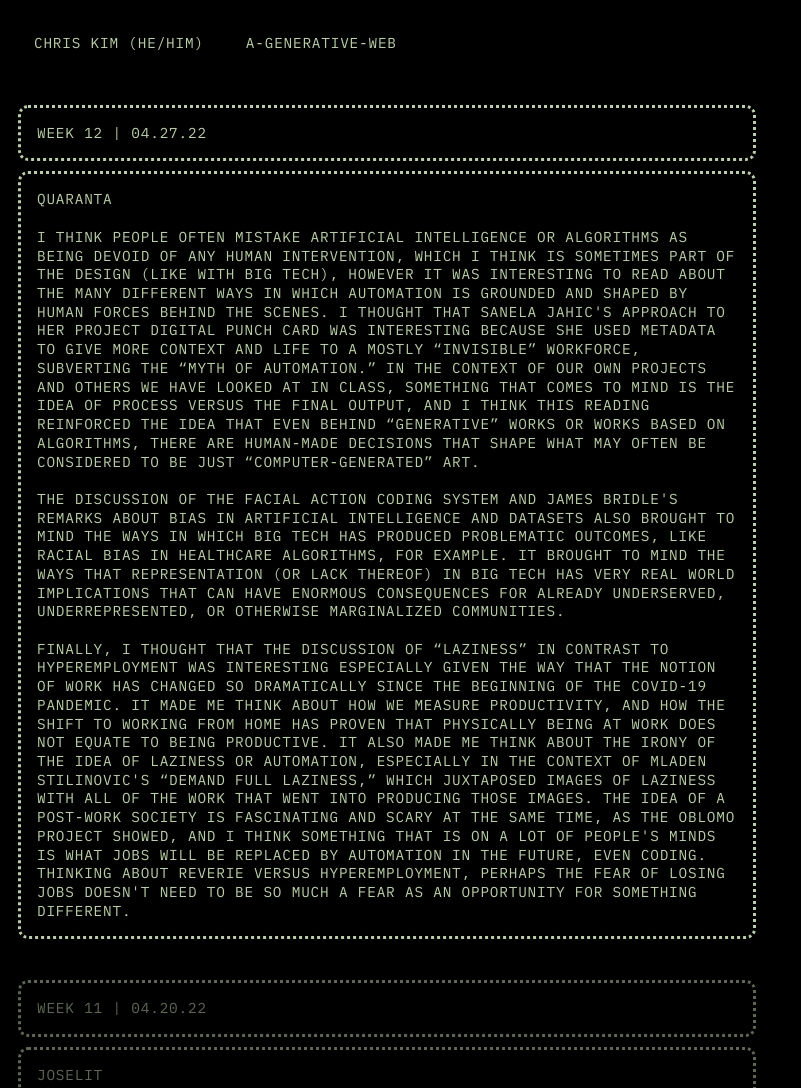
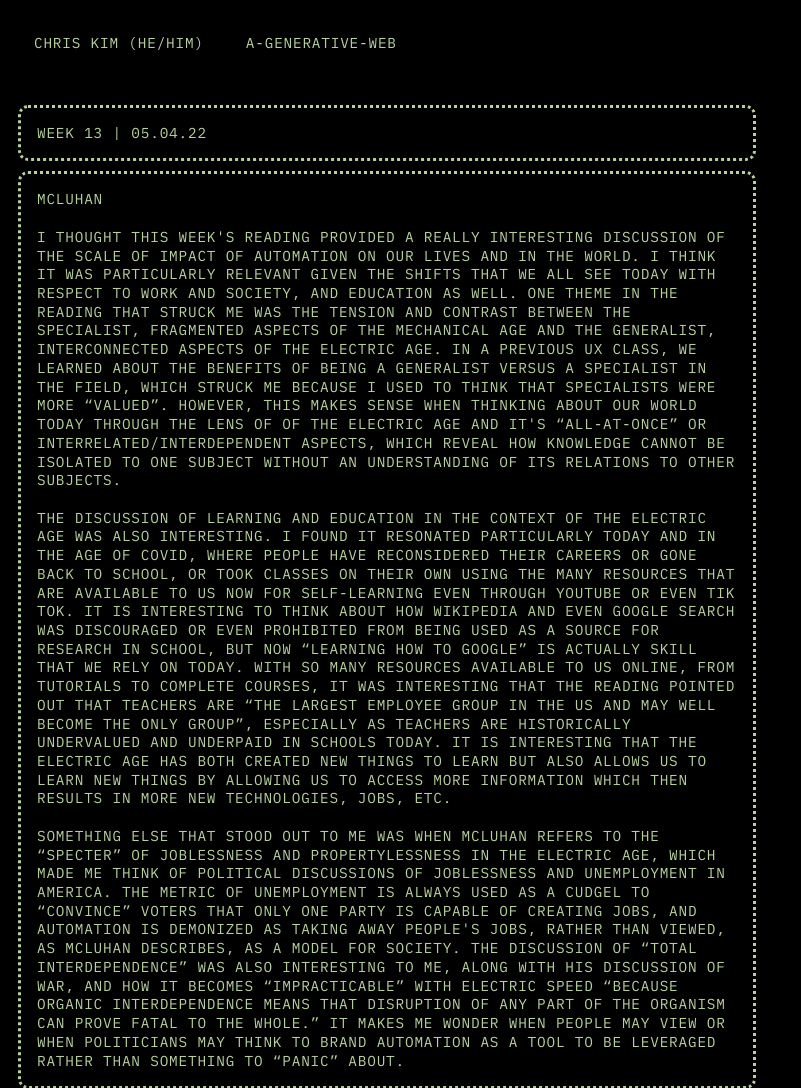
Before and after one commit to okck/a-generative-web-e1, a plain HTML site: page index.html in a window 1280 px wide. Shown: the top 1088 px of the page, without its empty margins (0-801 px from the left). Drawn offline with Linux system fonts and the light colour scheme.

Commit message:
Add files via upload

```diff
--- a/index.html
+++ b/index.html
@@ -71,8 +71,23 @@
     </header>
     <!-- end of header -->
     <section>
+      <!-- week13 -->
+      <table style="display: inline-block; color: rgb(183, 209, 158, 1)">
+        <tr>
+          <td>Week 13 | 05.04.22</td>
+        </tr>
+        <tr>
+          <td class="col">
+            <p>mcluhan</p><br>
+            <p>I thought this week's reading provided a really interesting discussion of the scale of impact of automation on our lives and in the world. I think it was particularly relevant given the shifts that we all see today with respect to work and society, and education as well. One theme in the reading that struck me was the tension and contrast between the specialist, fragmented aspects of the mechanical age and the generalist, interconnected aspects of the electric age. In a previous UX class, we learned about the benefits of being a generalist versus a specialist in the field, which struck me because I used to think that specialists were more “valued”. However, this makes sense when thinking about our world today through the lens of of the electric age and it's “all-at-once” or interrelated/interdependent aspects, which reveal how knowledge cannot be isolated to one subject without an understanding of its relations to other subjects.</p><br>
+            <p>The discussion of learning and education in the context of the electric age was also interesting. I found it resonated particularly today and in the age of Covid, where people have reconsidered their careers or gone back to school, or took classes on their own using the many resources that are available to us now for self-learning even through YouTube or even Tik Tok. It is interesting to think about how Wikipedia and even Google search was discouraged or even prohibited from being used as a source for research in school, but now “learning how to Google” is actually skill that we rely on today. With so many resources available to us online, from tutorials to complete courses, it was interesting that the reading pointed out that teachers are “the largest employee group in the US and may well become the only group”, especially as teachers are historically undervalued and underpaid in schools today. It is interesting that the electric age has both created new things to learn but also allows us to learn new things by allowing us to access more information which then results in more new technologies, jobs, etc.</p><br>
+            <p>Something else that stood out to me was when McLuhan refers to the “specter” of joblessness and propertylessness in the electric age, which made me think of political discussions of joblessness and unemployment in America. The metric of unemployment is always used as a cudgel to “convince” voters that only one party is capable of creating jobs, and automation is demonized as taking away people's jobs, rather than viewed, as McLuhan describes, as a model for society. The discussion of “total interdependence” was also interesting to me, along with his discussion of war, and how it becomes “impracticable” with electric speed “because organic interdependence means that disruption of any part of the organism can prove fatal to the whole.” It makes me wonder when people may view or when politicians may think to brand automation as a tool to be leveraged rather than something to “panic” about.</p>
+          </td>
+        </tr>
+      </table>
+      <!-- end of week13 -->
       <!-- week12 -->
-      <table style="display: inline-block; color: rgb(183, 209, 158, 1)">
+      <table style="display: inline-block; color: rgb(183, 209, 158, .5)">
         <tr>
           <td>Week 12 | 04.27.22</td>
         </tr>
```
